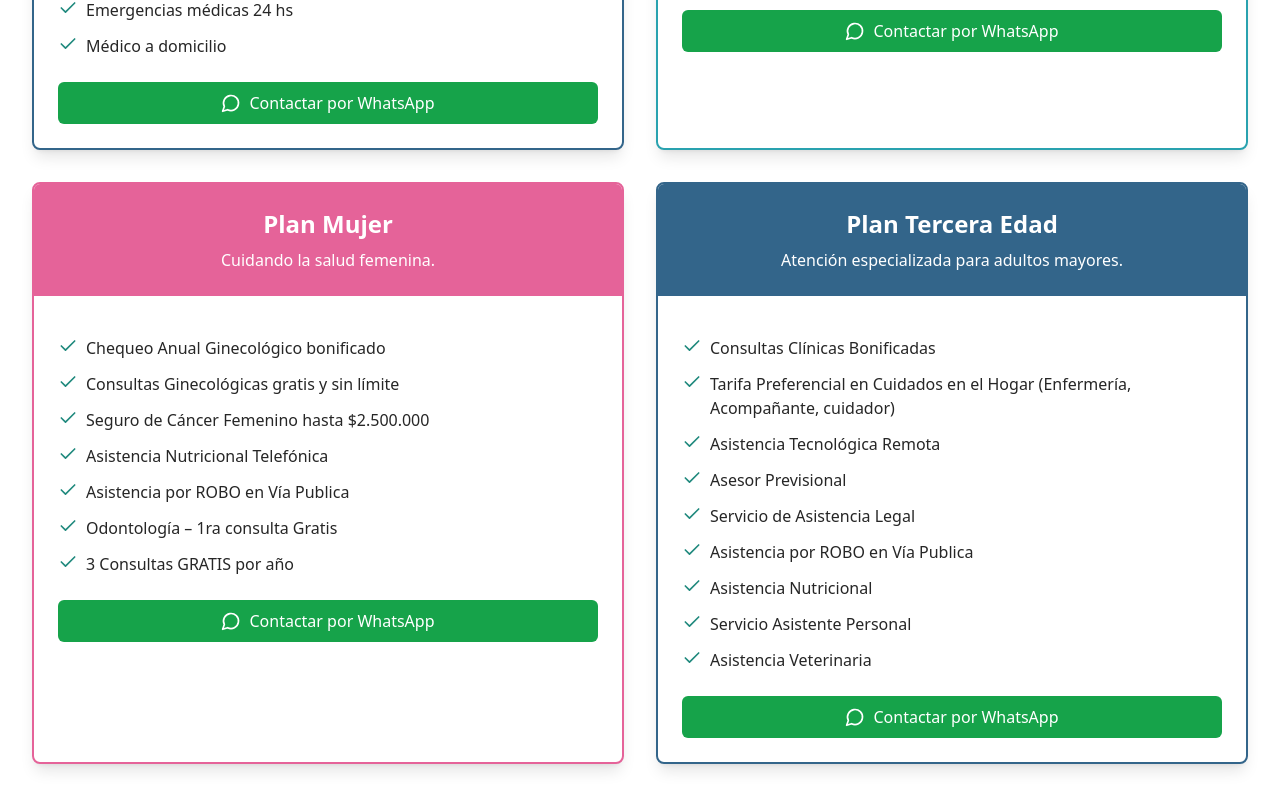
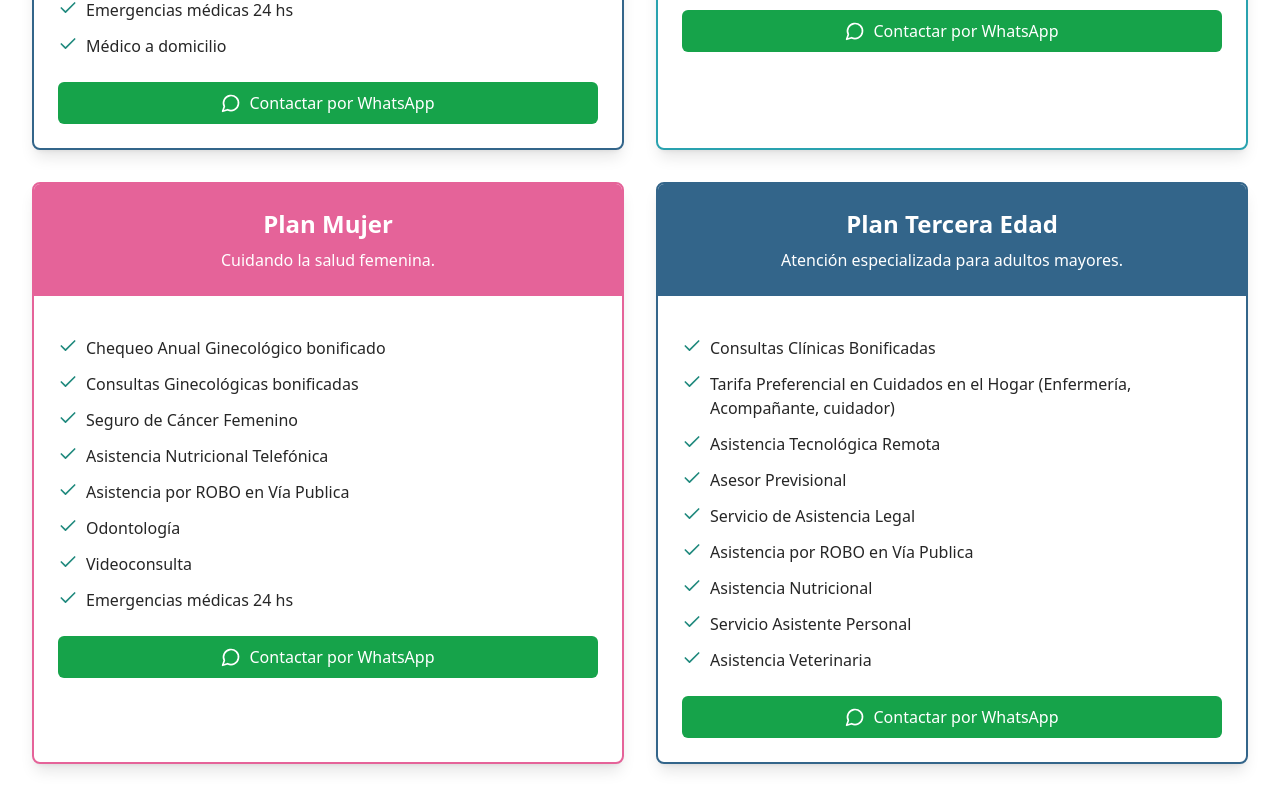
Before and after one commit to lemonsagency/metamedic_03, a React (Create React App) app: page / in a window 1280 px wide. Shown: the part 2098-2908 px from the top of the page. Built offline with nearby package versions, Linux system fonts and the light colour scheme.

Commit message:
cambios planes

```diff
--- a/src/components/LandingPage.tsx
+++ b/src/components/LandingPage.tsx
@@ -68,7 +68,7 @@ export default function LandingPage() {
       color: '#33658A',
       features: [
         'Turnos en médicos en 72hs',
-        'Este PLAN Incluye 3 consultas gratis por año',
+        'Este PLAN Incluye consultas bonificadas por año',
         'Importantes descuentos en más de 90 especialidades y prácticas médicas',
         'Asistencia por ROBO en Vía Publica',
         'Odontología – 1ra consulta Gratis',
@@ -100,12 +100,13 @@ export default function LandingPage() {
       color: '#E56399',
       features: [
         'Chequeo Anual Ginecológico bonificado',
-        'Consultas Ginecológicas gratis y sin límite',
-        'Seguro de Cáncer Femenino hasta $2.500.000',
+        'Consultas Ginecológicas bonificadas',
+        'Seguro de Cáncer Femenino',
         'Asistencia Nutricional Telefónica',
         'Asistencia por ROBO en Vía Publica',
-        'Odontología – 1ra consulta Gratis',
-        '3 Consultas GRATIS por año',
+        'Odontología',
+        'Videoconsulta',
+        'Emergencias médicas 24 hs',
       ],
     },
     {
```
